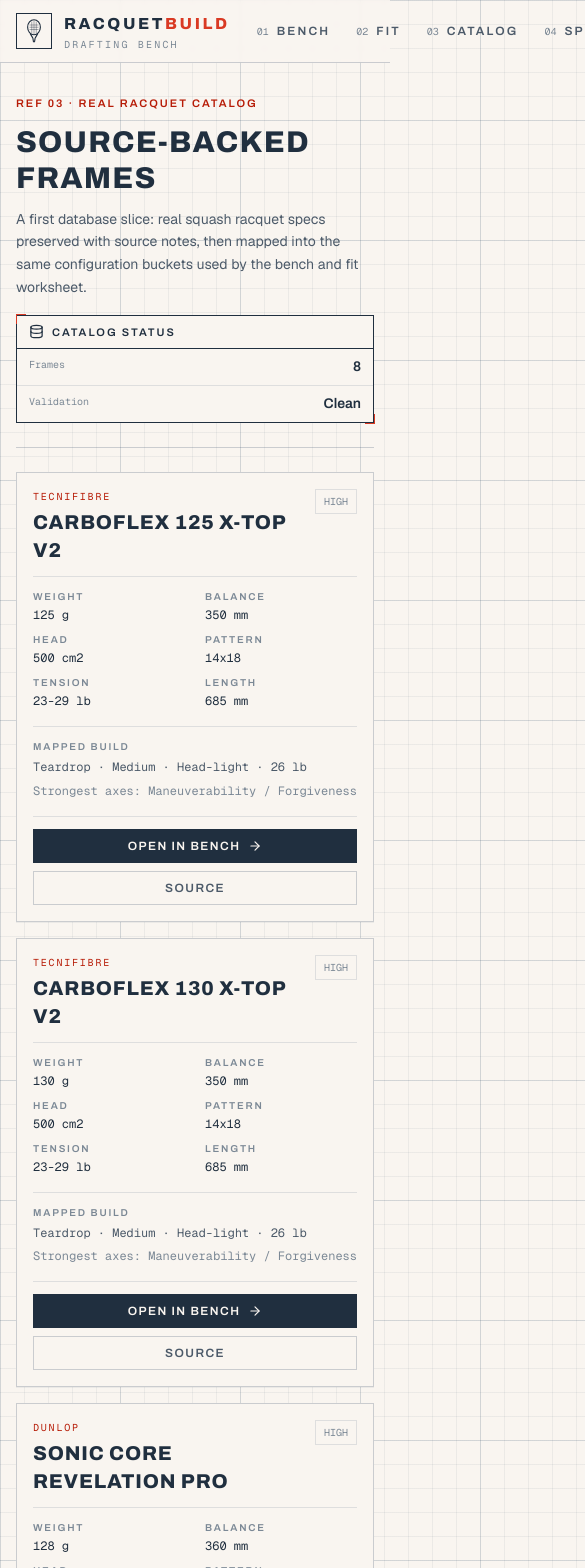
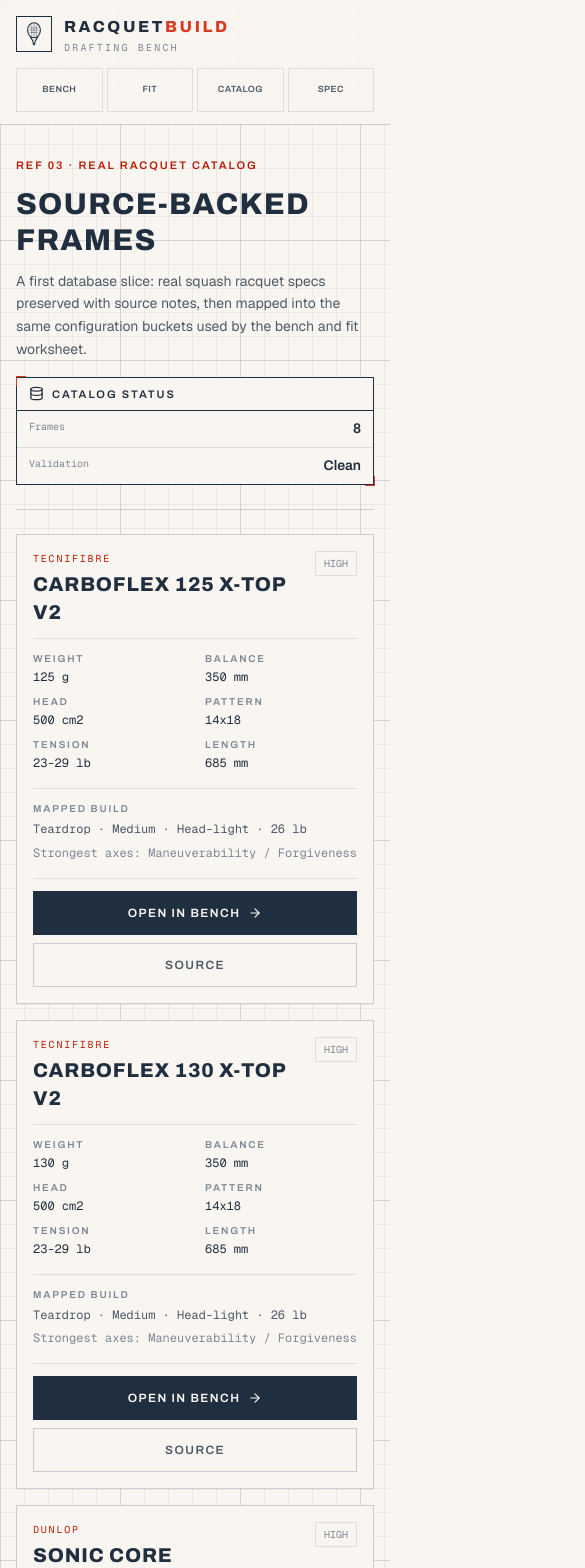
Before and after one commit to samuelkahessay/racquet-build, a Next.js app: page /racquets in a window 390 px wide. Shown: the top 1568 px of the page, 585 px wide, since content can reach past the window. Built offline with nearby package versions, Linux system fonts and the light colour scheme.

Commit message:
fix: improve mobile responsiveness

```diff
--- a/src/app/globals.css
+++ b/src/app/globals.css
@@ -158,7 +158,7 @@
     -webkit-appearance: none;
     appearance: none;
     width: 100%;
-    height: 28px;
+    height: 44px;
     background: transparent;
     cursor: ew-resize;
   }
--- a/src/app/racquets/page.tsx
+++ b/src/app/racquets/page.tsx
@@ -122,14 +122,14 @@
               <div className="mt-4 flex flex-col gap-2 border-t border-rule pt-3 sm:flex-row">
                 <Link
                   href={`/build?c=${token}`}
-                  className="group flex flex-1 items-center justify-center gap-2 border border-ink bg-ink px-3 py-2 font-display text-xs font-semibold uppercase tracking-[0.12em] text-paper transition-colors hover:border-accent hover:bg-accent"
+                  className="group flex min-h-11 flex-1 items-center justify-center gap-2 border border-ink bg-ink px-3 py-2 font-display text-xs font-semibold uppercase tracking-[0.12em] text-paper transition-colors hover:border-accent hover:bg-accent"
                 >
                   Open in bench
                   <ArrowRight size={14} className="transition-transform group-hover:translate-x-0.5" />
                 </Link>
                 <a
                   href={primarySource.url}
-                  className="flex flex-1 items-center justify-center border border-rule-major px-3 py-2 font-display text-xs font-semibold uppercase tracking-[0.12em] text-ink-2 transition-colors hover:border-ink hover:text-ink"
+                  className="flex min-h-11 flex-1 items-center justify-center border border-rule-major px-3 py-2 font-display text-xs font-semibold uppercase tracking-[0.12em] text-ink-2 transition-colors hover:border-ink hover:text-ink"
                   rel="noreferrer"
                   target="_blank"
                 >
--- a/src/components/chrome/SiteFrame.tsx
+++ b/src/components/chrome/SiteFrame.tsx
@@ -21,13 +21,13 @@
           <span className="ml-auto">Squash · Configuration Bench</span>
         </div>
 
-        <div className="mx-auto flex w-full max-w-6xl items-center justify-between gap-4 px-4 py-3">
-          <Link href="/" className="group flex items-center gap-3">
-            <span className="flex size-9 items-center justify-center border border-ink text-ink transition-colors group-hover:border-accent group-hover:text-accent">
+        <div className="mx-auto flex w-full max-w-6xl flex-col gap-3 px-4 py-3 sm:flex-row sm:items-center sm:justify-between sm:gap-4">
+          <Link href="/" className="group flex min-h-11 min-w-0 items-center gap-3">
+            <span className="flex size-9 shrink-0 items-center justify-center border border-ink text-ink transition-colors group-hover:border-accent group-hover:text-accent">
               <RacquetMark className="size-6" />
             </span>
-            <span className="leading-none">
-              <span className="block font-display text-base font-extrabold uppercase tracking-[0.16em] text-ink">
+            <span className="min-w-0 leading-none">
+              <span className="block truncate font-display text-base font-extrabold uppercase tracking-[0.16em] text-ink">
                 Racquet<span className="text-accent">Build</span>
               </span>
               <span className="readout mt-1 block text-[10px] uppercase tracking-[0.22em] text-ink-3">
@@ -36,17 +36,19 @@
             </span>
           </Link>
 
-          <nav className="flex items-center gap-1 sm:gap-2">
+          <nav className="grid w-full grid-cols-4 gap-1 sm:w-auto sm:flex sm:items-center sm:gap-2">
             {NAV.map((item) => (
               <Link
                 key={item.href}
                 href={item.href}
-                className="group flex items-center gap-2 border border-transparent px-2.5 py-1.5 transition-colors hover:border-rule-major hover:bg-paper-2"
+                className="group flex min-h-11 min-w-0 items-center justify-center gap-1.5 border border-rule px-2 py-2 transition-colors hover:border-rule-major hover:bg-paper-2 sm:min-h-0 sm:justify-start sm:gap-2 sm:border-transparent sm:px-2.5 sm:py-1.5"
               >
-                <span className="readout text-[10px] text-ink-3 group-hover:text-accent">
+                <span className="hidden readout text-[10px] text-ink-3 group-hover:text-accent sm:inline">
                   {item.code}
                 </span>
-                <span className="label text-xs text-ink-2 group-hover:text-ink">{item.label}</span>
+                <span className="label truncate text-[9px] tracking-[0.04em] text-ink-2 group-hover:text-ink sm:text-xs sm:tracking-[0.18em]">
+                  {item.label}
+                </span>
               </Link>
             ))}
           </nav>
--- a/src/components/quiz/QuizStepper.tsx
+++ b/src/components/quiz/QuizStepper.tsx
@@ -95,7 +95,7 @@
           type="button"
           onClick={() => setStep((s) => Math.max(0, s - 1))}
           disabled={step === 0}
-          className="flex items-center gap-1.5 px-2 py-1.5 font-display text-xs font-semibold uppercase tracking-[0.12em] text-ink-2 transition-colors enabled:hover:text-ink disabled:opacity-30"
+          className="flex min-h-11 items-center gap-1.5 px-2 py-2 font-display text-xs font-semibold uppercase tracking-[0.12em] text-ink-2 transition-colors enabled:hover:text-ink disabled:opacity-30"
         >
           <ArrowLeft size={14} />
           Back
@@ -105,7 +105,7 @@
           <button
             type="button"
             onClick={compute}
-            className="group flex items-center gap-2 border border-ink bg-ink px-4 py-2 font-display text-xs font-semibold uppercase tracking-[0.12em] text-paper transition-colors hover:border-accent hover:bg-accent"
+            className="group flex min-h-11 items-center gap-2 border border-ink bg-ink px-4 py-2 font-display text-xs font-semibold uppercase tracking-[0.12em] text-paper transition-colors hover:border-accent hover:bg-accent"
           >
             Compute build
             <Check size={15} />
@@ -114,7 +114,7 @@
           <button
             type="button"
             onClick={() => setStep((s) => Math.min(s + 1, TOTAL - 1))}
-            className="group flex items-center gap-1.5 px-2 py-1.5 font-display text-xs font-semibold uppercase tracking-[0.12em] text-ink-2 transition-colors hover:text-ink"
+            className="group flex min-h-11 items-center gap-1.5 px-2 py-2 font-display text-xs font-semibold uppercase tracking-[0.12em] text-ink-2 transition-colors hover:text-ink"
           >
             {touched.has(step) ? "Next" : "Skip"}
             <ArrowRight size={14} className="transition-transform group-hover:translate-x-0.5" />
--- a/src/components/simulator/Workbench.tsx
+++ b/src/components/simulator/Workbench.tsx
@@ -100,7 +100,7 @@
 
       <div className="grid grid-cols-1 gap-4 lg:grid-cols-12">
         {/* controls */}
-        <section className="sheet order-2 flex flex-col gap-5 p-4 lg:order-1 lg:col-span-5">
+        <section className="sheet order-1 flex flex-col gap-5 p-4 lg:order-1 lg:col-span-5">
           <h2 className="label text-xs text-ink-2">Inputs</h2>
           <SegmentedControl
             name="shape"
@@ -147,7 +147,7 @@
         </section>
 
         {/* drawing */}
-        <section className="order-1 lg:order-2 lg:col-span-3">
+        <section className="order-2 lg:order-2 lg:col-span-3">
           <div className="blueprint-panel relative mx-auto aspect-[5/9] w-full max-w-[240px] overflow-hidden">
             <div className="absolute inset-0 p-2">
               <RacquetDrawing config={config} />
--- a/src/components/ui/SegmentedControl.tsx
+++ b/src/components/ui/SegmentedControl.tsx
@@ -45,7 +45,7 @@
         {code && <span className="readout text-[10px] text-ink-3">{code}</span>}
       </div>
 
-      <div className="grid auto-cols-fr grid-flow-col border border-rule-major">
+      <div className="grid grid-cols-1 border border-rule-major sm:auto-cols-fr sm:grid-flow-col sm:grid-cols-none">
         {options.map((opt, i) => {
           const active = opt.value === value;
           return (
@@ -70,8 +70,8 @@
                 }
               }}
               className={clsx(
-                "group relative flex flex-col items-start gap-0.5 px-3 py-2.5 text-left transition-colors",
-                "border-rule-major [&:not(:last-child)]:border-r",
+                "group relative flex min-h-14 flex-col items-start justify-center gap-0.5 px-3 py-2.5 text-left transition-colors",
+                "border-rule-major [&:not(:last-child)]:border-b sm:[&:not(:last-child)]:border-b-0 sm:[&:not(:last-child)]:border-r",
                 active ? "bg-paper" : "bg-paper-2/60 hover:bg-paper-2",
               )}
             >
```
Also changed, not shown: src/components/ui/SpecPlate.tsx (+5 -5 lines).
